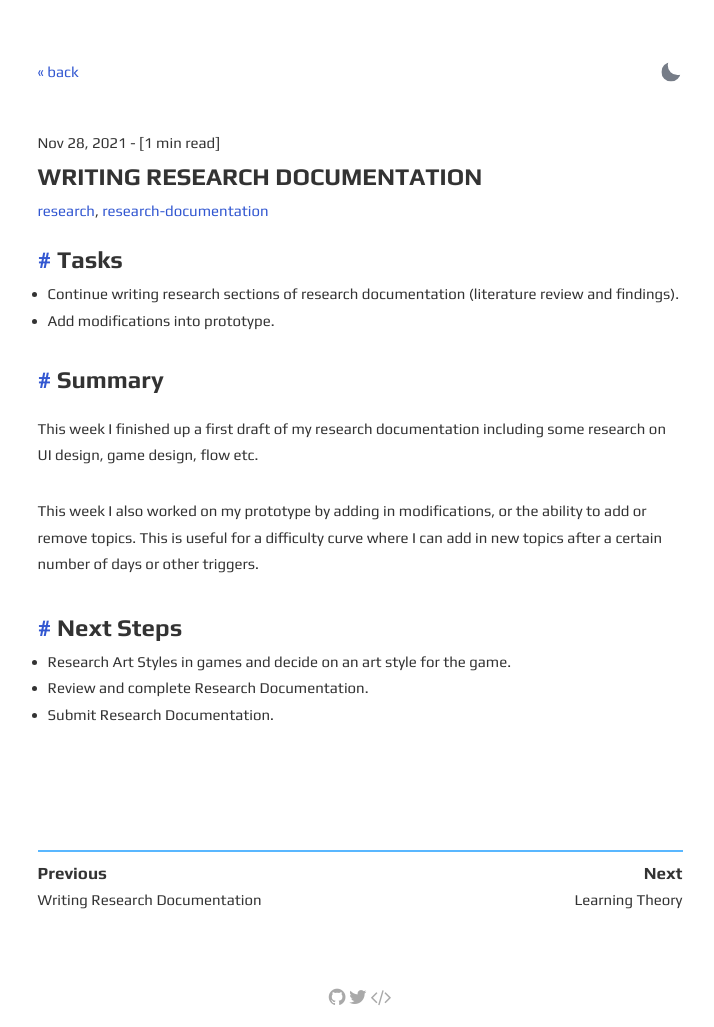
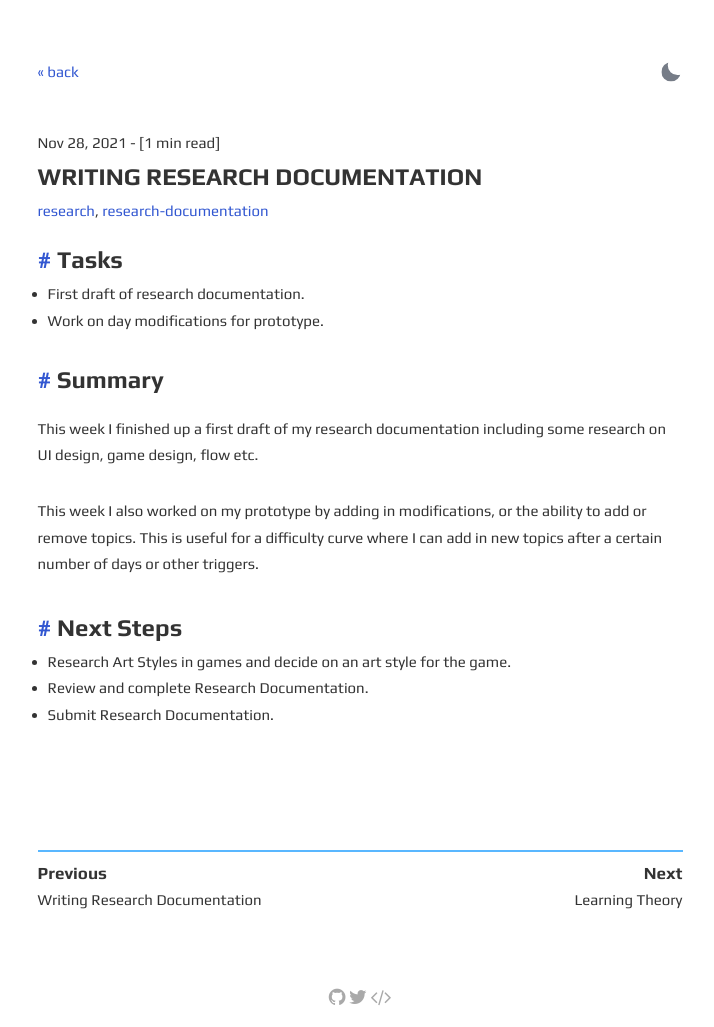
Before and after one commit to zar67/cctp-devlog, a Jekyll site: the page built from _posts/2021-12-12-finishing-research-documentation.md, in a window 1280 px wide. Shown: the whole page, without its empty margins (280-994 px from the left). Built offline with Jekyll 4.4.1, drawn with Linux system fonts in a browser that asks for light colours.

Commit message:
Correct Tasks Update

```diff
--- a/_posts/2021-12-12-finishing-research-documentation.md
+++ b/_posts/2021-12-12-finishing-research-documentation.md
@@ -6,8 +6,8 @@ tags: research research-documentation
 ---
 
 ### Tasks
-- Continue writing research sections of research documentation (literature review and findings).
-- Add modifications into prototype.
+- First draft of research documentation.
+- Work on day modifications for prototype.
 
 ### Summary
 This week I finished up a first draft of my research documentation including some research on UI design, game design, flow etc.
```
